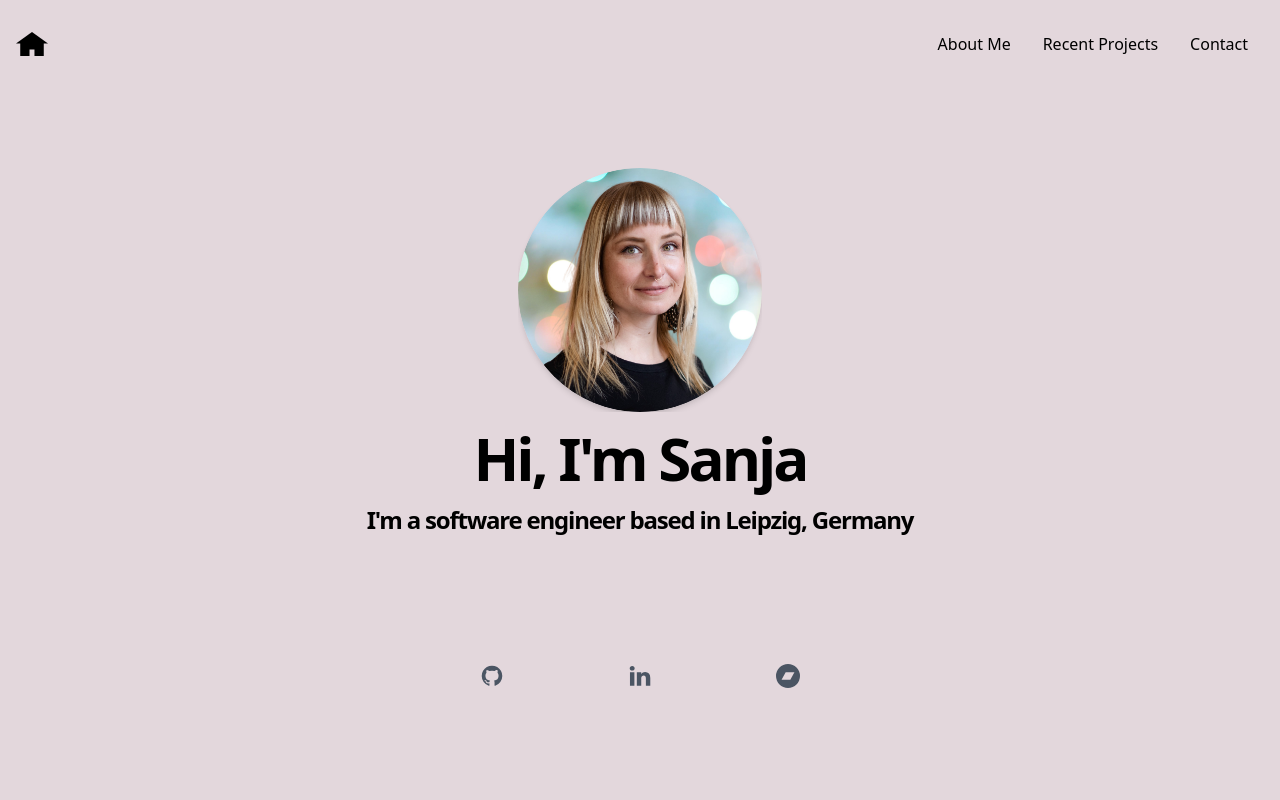
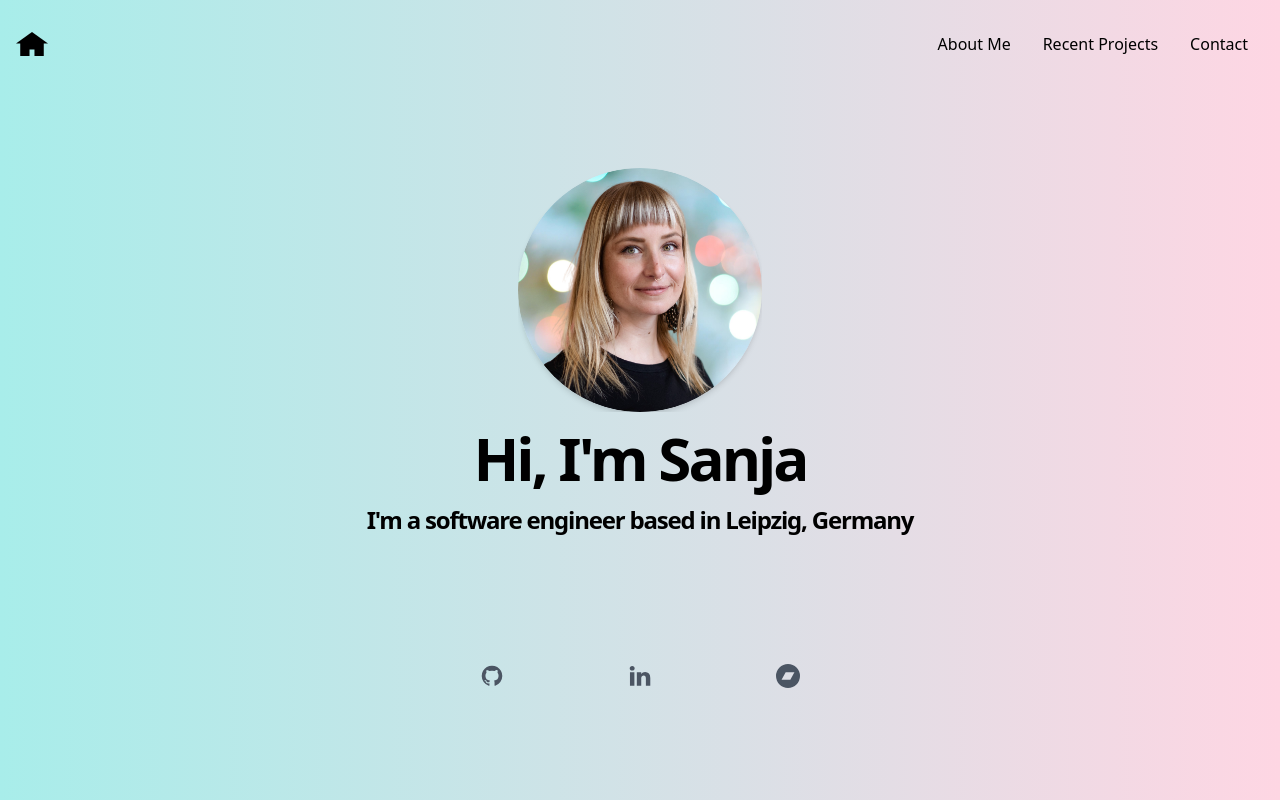
Before and after one commit to sweetening/nextjs-typescript-tailwind, a Next.js app: page / in a window 1280 px wide. Built offline with nearby package versions, Linux system fonts and the light colour scheme.

Commit message:
add gitignore, add gradient bg

```diff
--- a/styles/base.css
+++ b/styles/base.css
@@ -3,5 +3,6 @@
 @tailwind utilities;
 
 body {
-  background: #e3d7dc;
+  /* background: #e3d7dc; */
+  background-image: linear-gradient(90deg, #a8edea 0%, #fed6e3 100%);
 }
```
Also changed, not shown: 2 other files (tests, documents, lock files or other folders).
